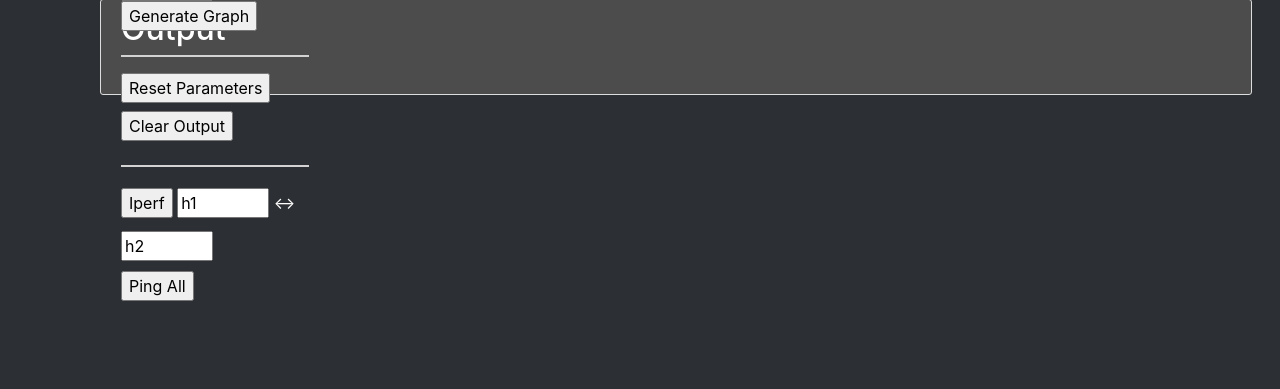
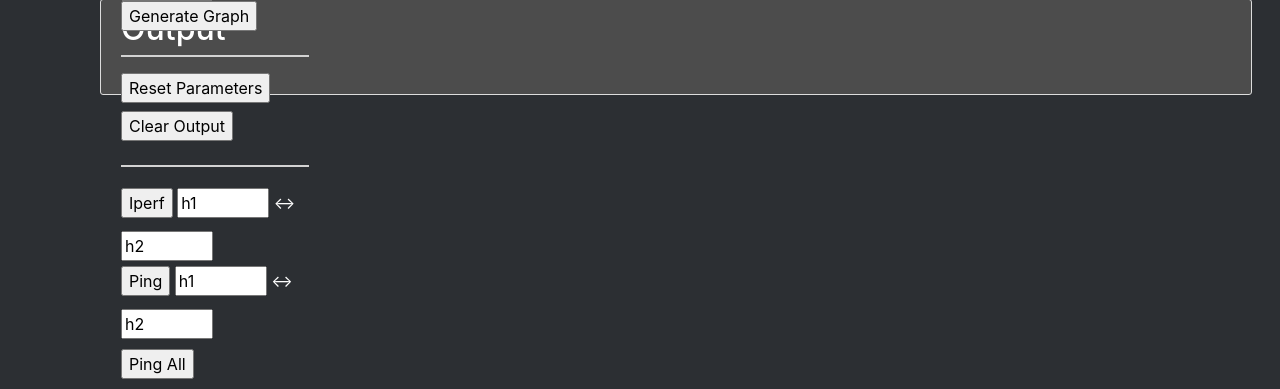
Before and after one commit to milobyte/MiniGNC-2, a Django app: page / in a window 1280 px wide. Shown: the part 641-1030 px from the top of the page. Before the commit the page ends 942 px from the top, so only its background shows below. Run offline with Django 3.2, Linux system fonts and the light colour scheme; some libraries are stand-ins or nearby versions.

Commit message:
Added the ability to ping between specific hosts

```diff
--- a/mysite/gui/templates/gui/base_test.html
+++ b/mysite/gui/templates/gui/base_test.html
@@ -94,7 +94,13 @@
             <input type="text" value="h2" id="iperf_host2_name" name="iperf_host2_name" size="4" />
         </form>
         <form action="#" method="get">
-            <input type="submit" onclick="ping_all_alert()" value="Ping All" name="pingbtn" id="pingbtn" style="margin-top: 10px">
+            <input style="margin-top:5px" onclick="ping_alert()" type="submit" value="Ping" name="ping_btn" id="ping_btn">
+            <input type="text" value="h1" id="ping_host1_name" name="ping_host1_name" size="4" />
+            <p style="display: inline-block; color: #ffffff"><-></p>
+            <input type="text" value="h2" id="ping_host2_name" name="ping_host2_name" size="4" />
+        </form>
+        <form action="#" method="get">
+            <input type="submit" onclick="ping_all_alert()" value="Ping All" name="pingallbtn" id="pingallbtn" style="margin-top: 10px">
         </form>
 
         <!--<hr style="height:2px; border-width:0; color:lightgray; background-color:lightgray">-->
@@ -157,6 +163,10 @@
         alert("Testing bandwidth over 5 seconds...");
     }
 
+    function ping_alert() {
+        alert("Pinging between hosts, may take a while with large networks...");
+    }
+
     function ping_all_alert() {
         alert("Pinging all hosts, may take a while with large networks...");
     }
--- a/mysite/gui/views.py
+++ b/mysite/gui/views.py
@@ -110,7 +110,7 @@ def home(request):
         buttons.clear_output(extra_text)
 
     # This is the logic for when the ping button is clicked
-    elif request.GET.get('pingbtn'):
+    elif request.GET.get('pingallbtn'):
         buttons.make_file(graph_nodes)
         buttons.add_ping_all()
         buttons.run_mininet(extra_text)
@@ -195,6 +195,14 @@ def home(request):
         buttons.add_iperf(host1, host2)
         buttons.run_mininet(extra_text)
 
+    elif request.GET.get('ping_btn'):
+        host1 = request.GET.get('ping_host1_name')
+        host2 = request.GET.get('ping_host2_name')
+
+        buttons.make_file(graph_nodes)
+        buttons.add_ping(host1, host2)
+        buttons.run_mininet(extra_text)
+
     return render(request, 'gui/gui.html', context)
 
 
```
Also changed, not shown: mysite/gui/templates/gui/buttons.py (+8 -0 lines).
